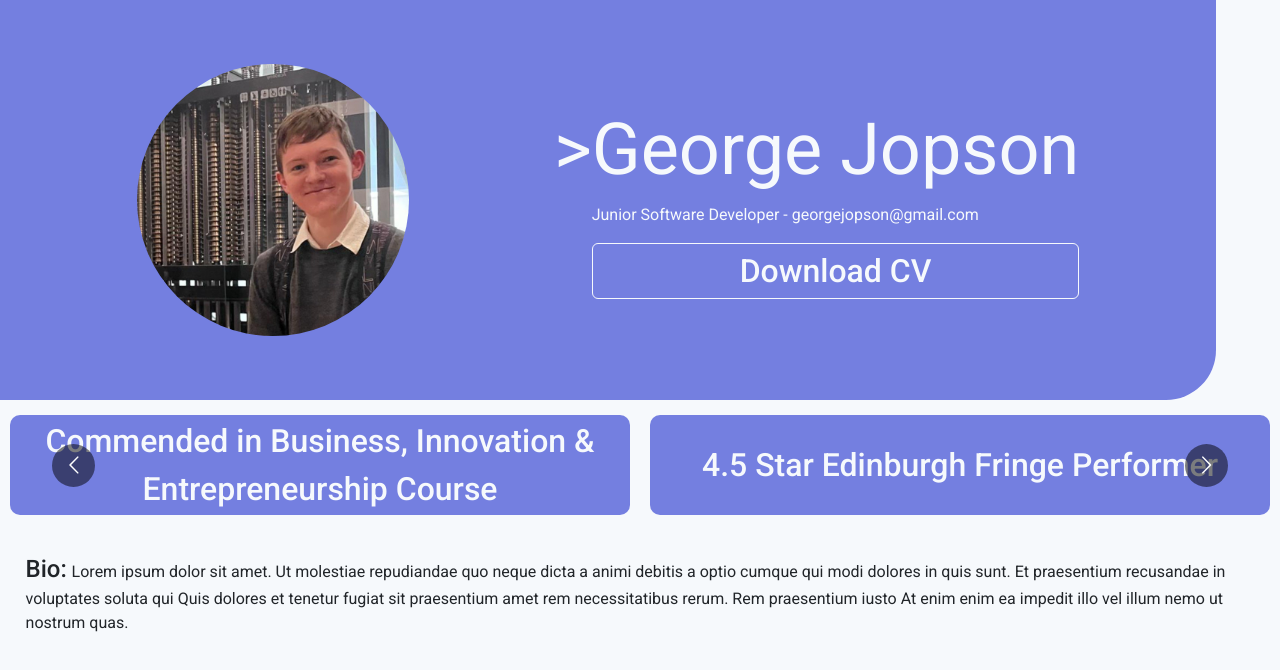
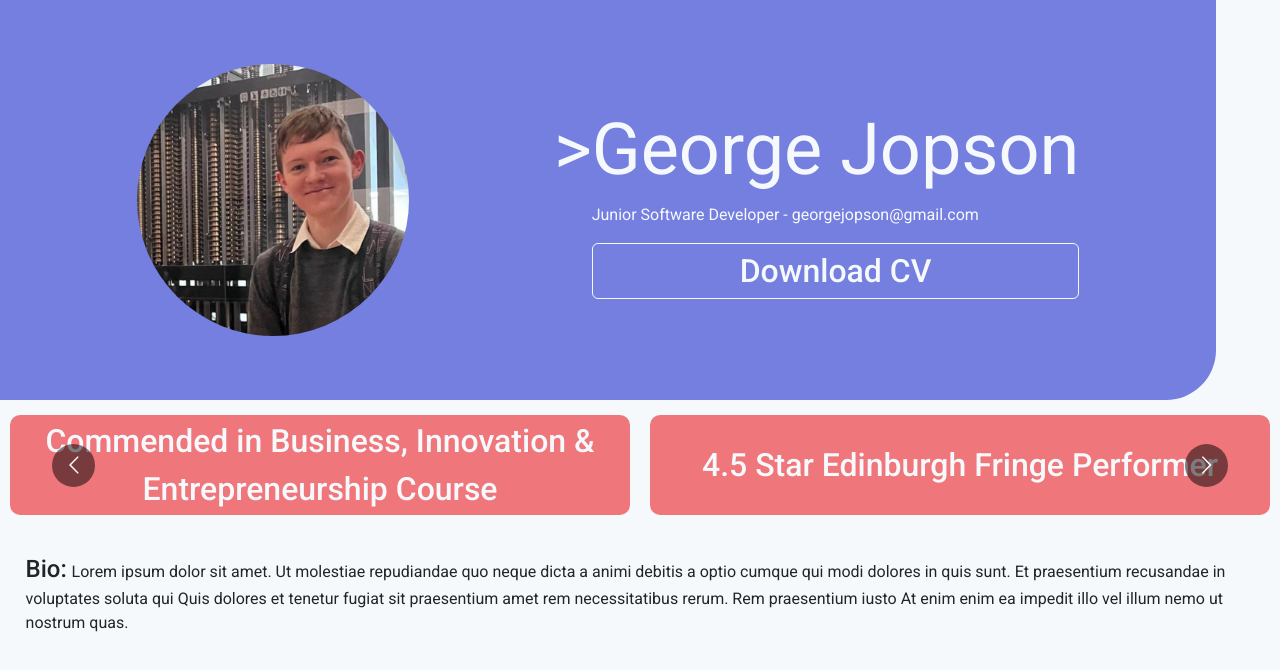
Before and after one commit to GeorgeJopson/GeorgeJopson.github.io, a React (Create React App) app: page / in a window 1280 px wide. Shown: the top 670 px of the page. Built offline with nearby package versions, Linux system fonts and the light colour scheme.

Commit message:
Add colour scheme to readme and update project to match

```diff
--- a/src/AchievementCarousel/AchievementCarousel.css
+++ b/src/AchievementCarousel/AchievementCarousel.css
@@ -1,6 +1,6 @@
 .carouselItem{
   height:100px;
-  background-color: #747fe0;
+  background-color: #EF767A;
   color: #f6f9fc;
   margin: 10px;
   padding: 10px;
```
Also changed, not shown: 1 other file (tests, documents, lock files or other folders).
